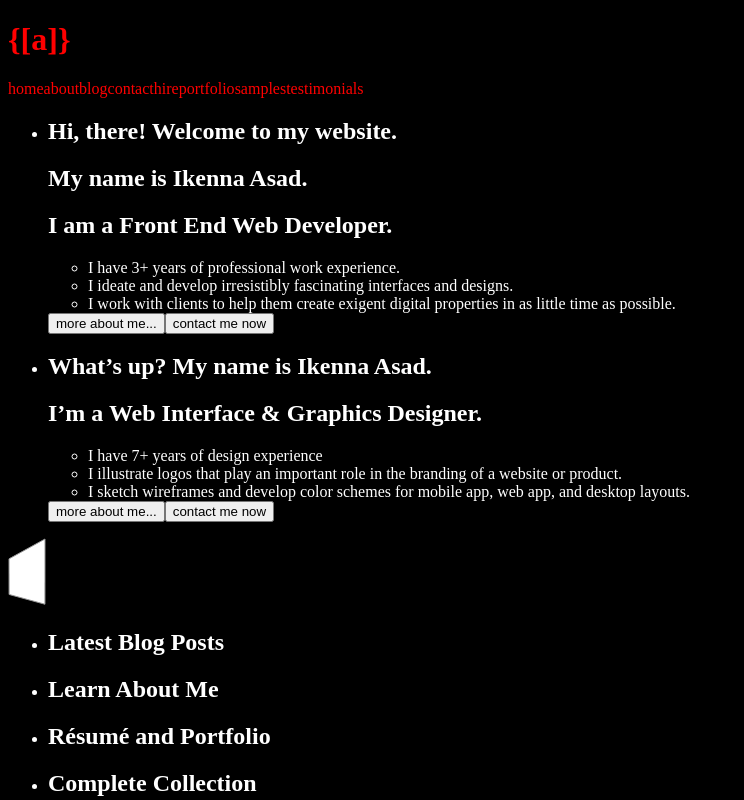
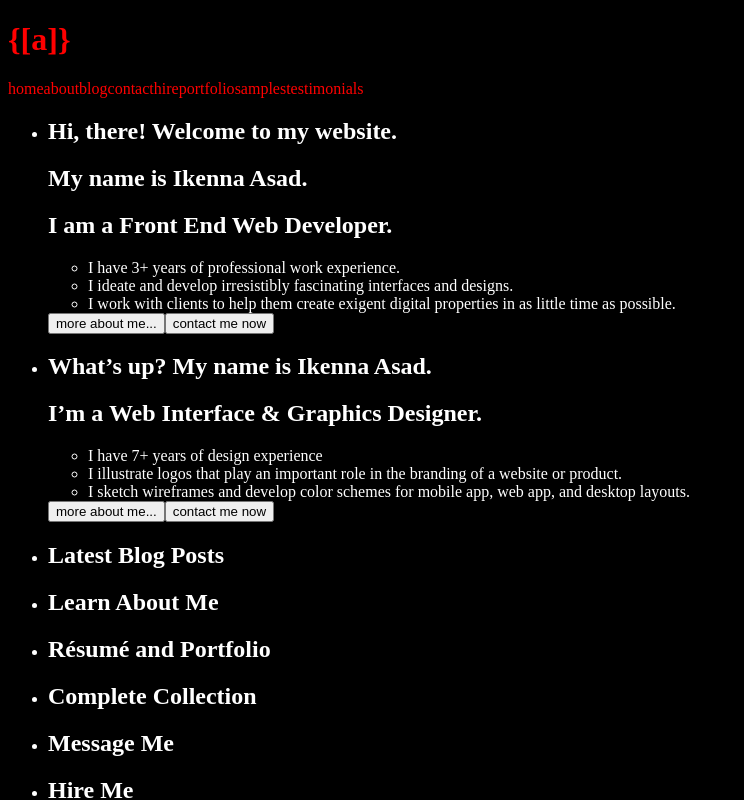
Before and after one commit to agentkenny007/Personal-Website, an Angular app: page /home in a window 1280 px wide. Shown: the top 800 px of the page, without its empty margins (0-744 px from the left). Built offline with nearby package versions, Linux system fonts and the light colour scheme.

Commit message:
SVG doesn't need to be visible yet.

```diff
--- a/src/app/home/home.component.html
+++ b/src/app/home/home.component.html
@@ -34,7 +34,7 @@
       </div>
     </li>
   </ul>
-  <svg width="38px" height="67px" viewBox="-1 208 38 67">
+  <svg width="38px" height="67px" viewBox="-1 208 38 67" style="display: none;">
     <defs>
     </defs>
     <polygon id="Path-2" stroke="#979797" stroke-width="1" fill="#FFFFFF" fill-rule="evenodd" points="0 228.863078 36 209 35.9559135 274.245867 0.0818143281 264.460788"></polygon>
```
